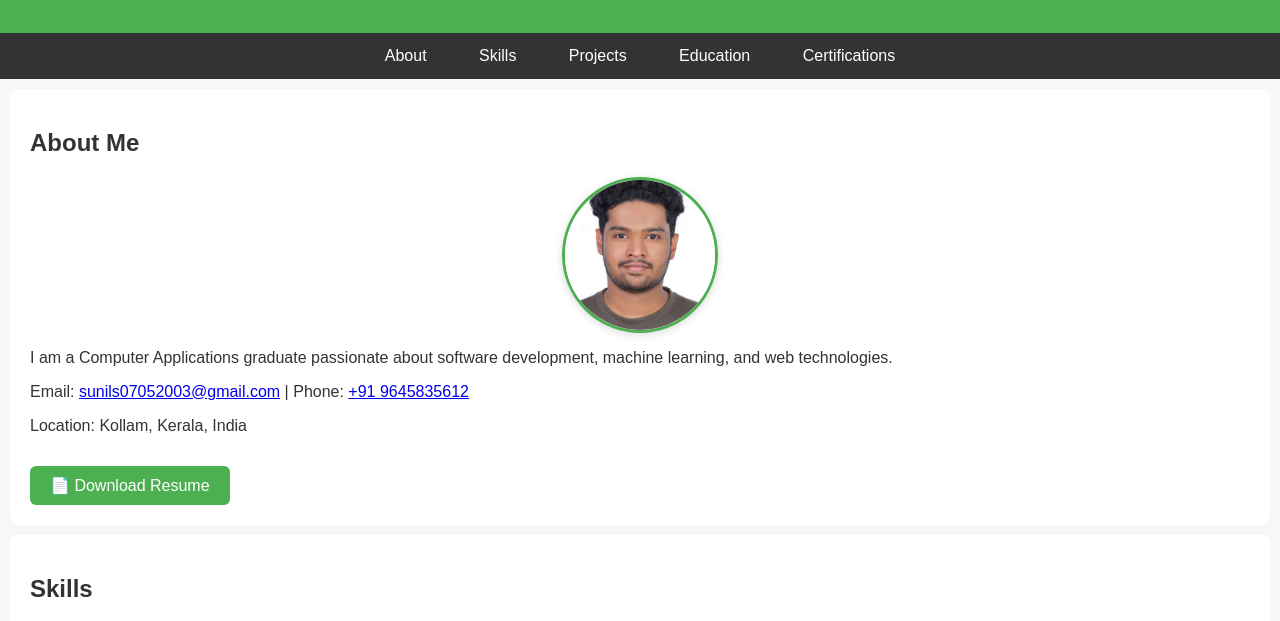
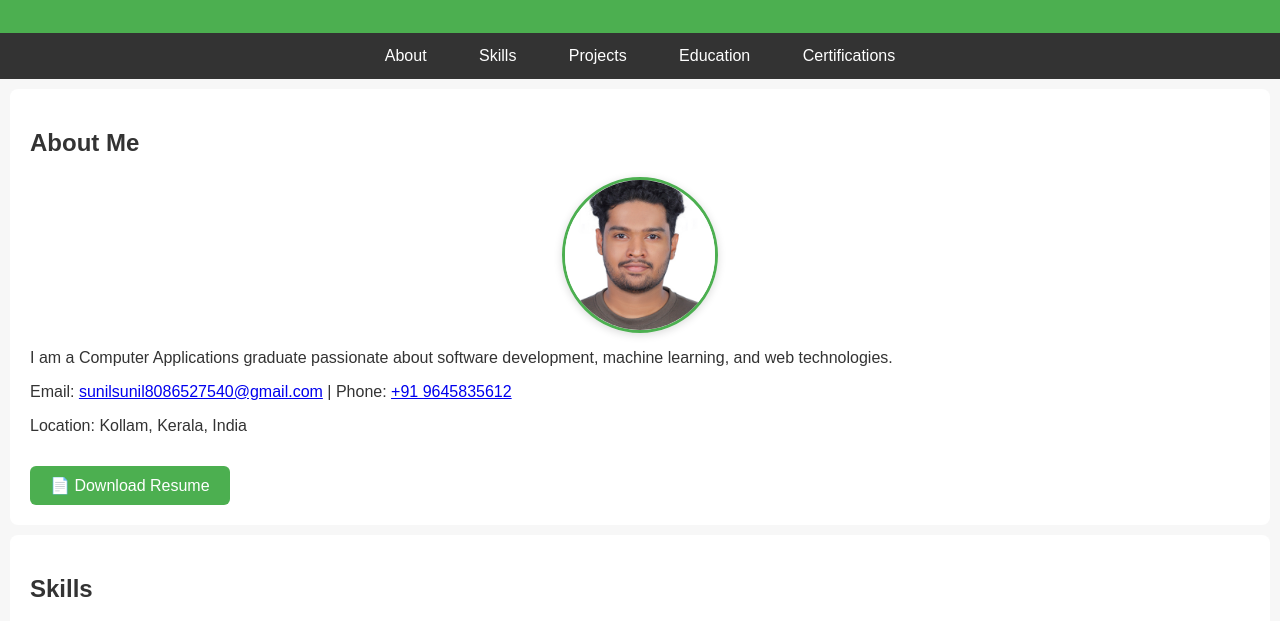
Before and after one commit to adonis0719/portfolio, a plain HTML site: page index.html in a window 1280 px wide. Shown: the part 121-742 px from the top of the page. Drawn offline with Linux system fonts and the light colour scheme.

Commit message:
Update index.html

```diff
--- a/index.html
+++ b/index.html
@@ -30,7 +30,7 @@
     <h2>About Me</h2>
     <img src="Document from Adonis.jpeg" alt="Sunil S" class="profile-pic" />
     <p>I am a Computer Applications graduate passionate about software development, machine learning, and web technologies.</p>
-    <p>Email: <a href="mailto:sunils07052003@gmail.com">sunils07052003@gmail.com</a> | Phone: <a href="tel:+919645835612">+91 9645835612</a></p>
+    <p>Email: <a href="mailto:sunils07052003@gmail.com">sunilsunil8086527540@gmail.com</a> | Phone: <a href="tel:+919645835612">+91 9645835612</a></p>
     <p>Location: Kollam, Kerala, India</p>
     <a href="CV_Sunil share(2).PDF" download class="resume-button">📄 Download Resume</a>
   </section>
```
